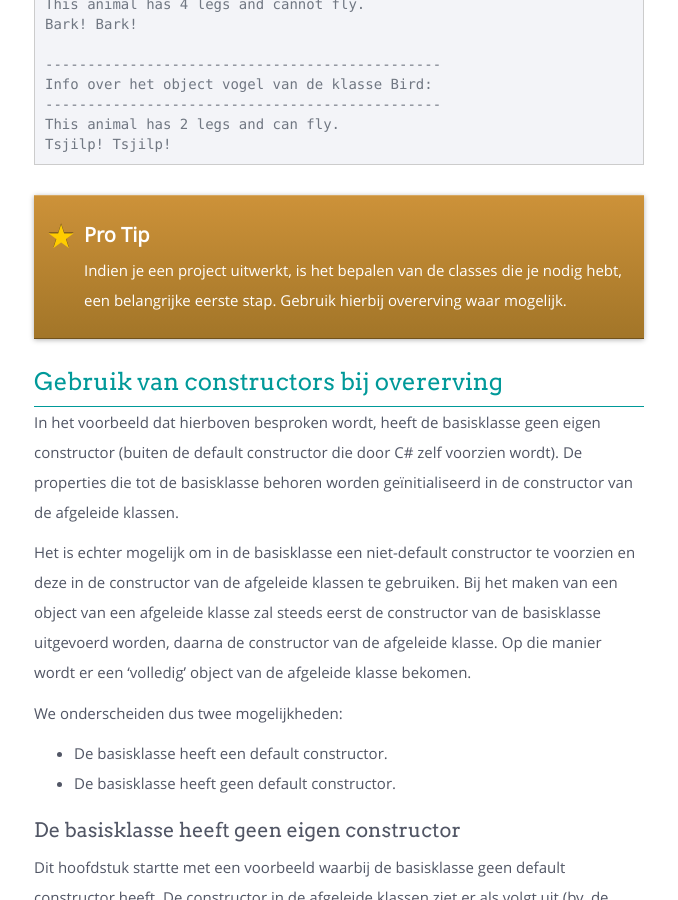
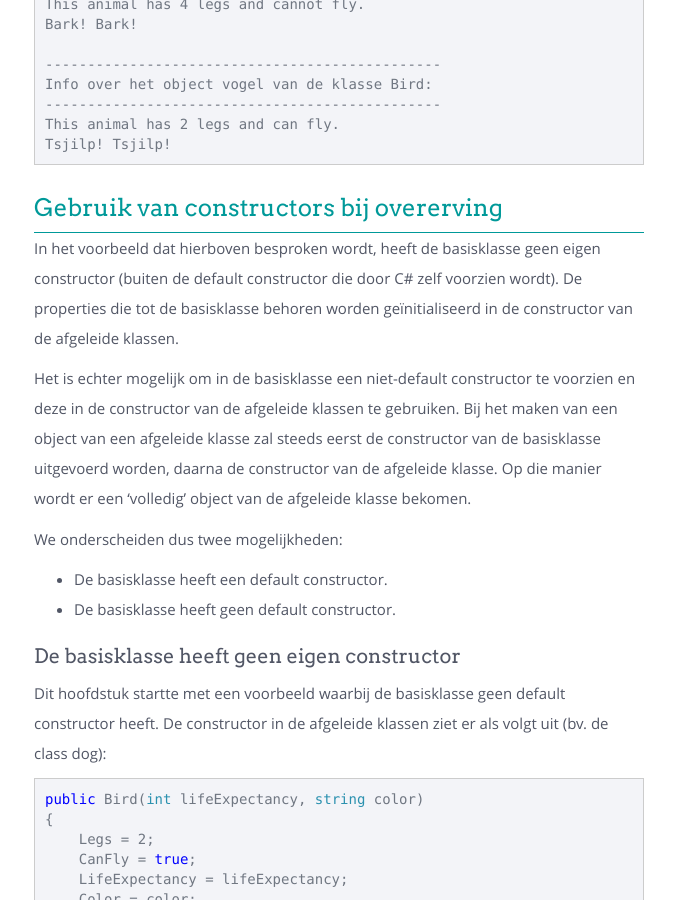
Before and after one commit to sma-it/sma-it.github.io, a Jekyll site: the page built from modules/advanced/_posts/2000-05-01-Overerving.md, in a window 1280 px wide and 900 px high, scrolled down 5332 px. Shown: the whole window, without its empty margins (381-1059 px from the left). Built offline with Jekyll 4.4.1, drawn with Linux system fonts in a browser that asks for light colours; nearby versions of some CDN libraries.

Commit message:
Removed pro tip

````diff
--- a/modules/advanced/_posts/2000-05-01-Overerving.md
+++ b/modules/advanced/_posts/2000-05-01-Overerving.md
@@ -206,10 +206,6 @@ Info over het object vogel van de klasse Bird:
 This animal has 2 legs and can fly.
 Tsjilp! Tsjilp!
 ```
-
-<div class="note protip">
-<p>Indien je een project uitwerkt, is het bepalen van de classes die je nodig hebt, een belangrijke eerste stap. Gebruik hierbij overerving waar mogelijk.</p>
-</div>
 
 <div class="header2" markdown = "1">## Gebruik van constructors bij overerving
 </div>
````
